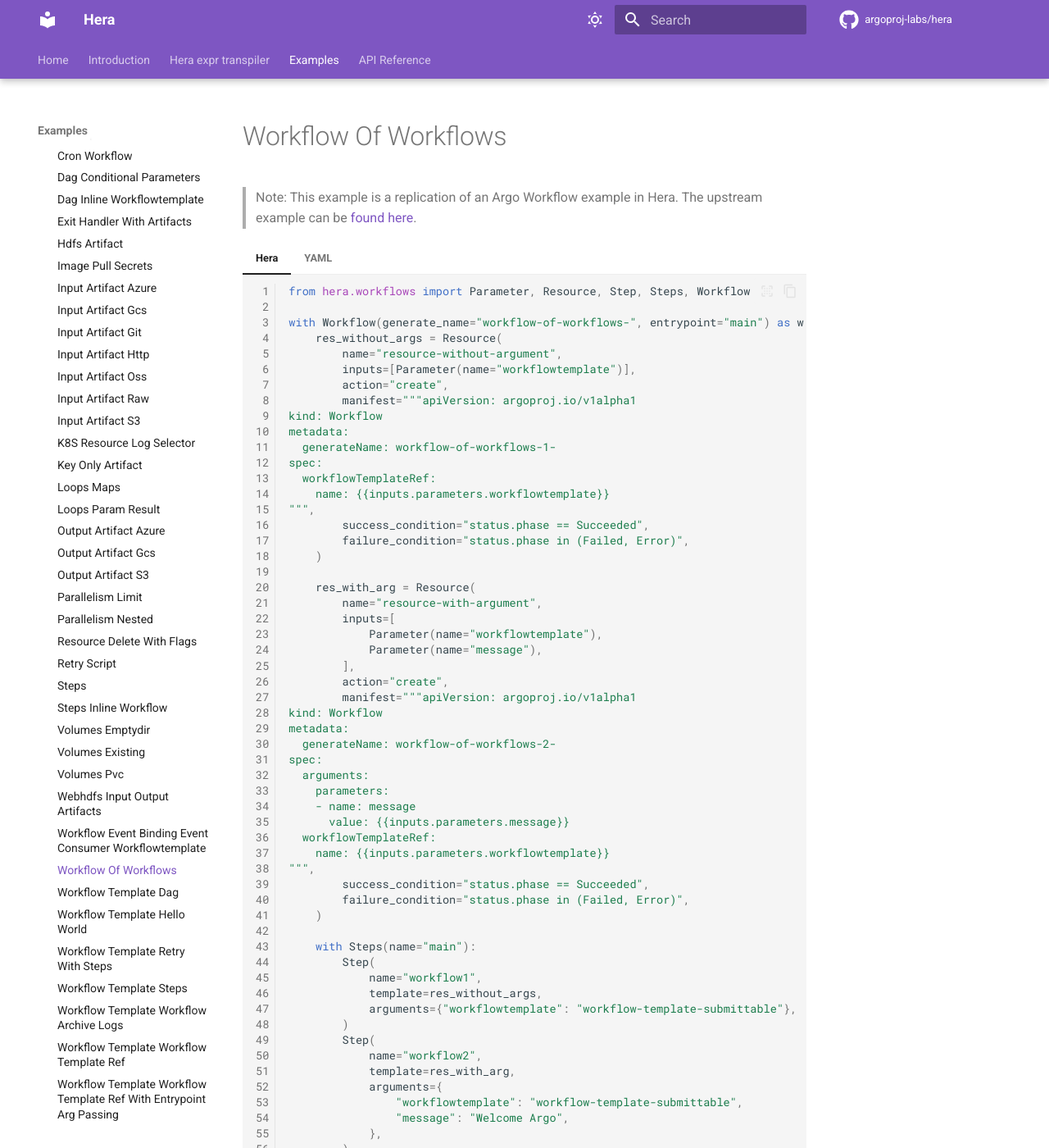
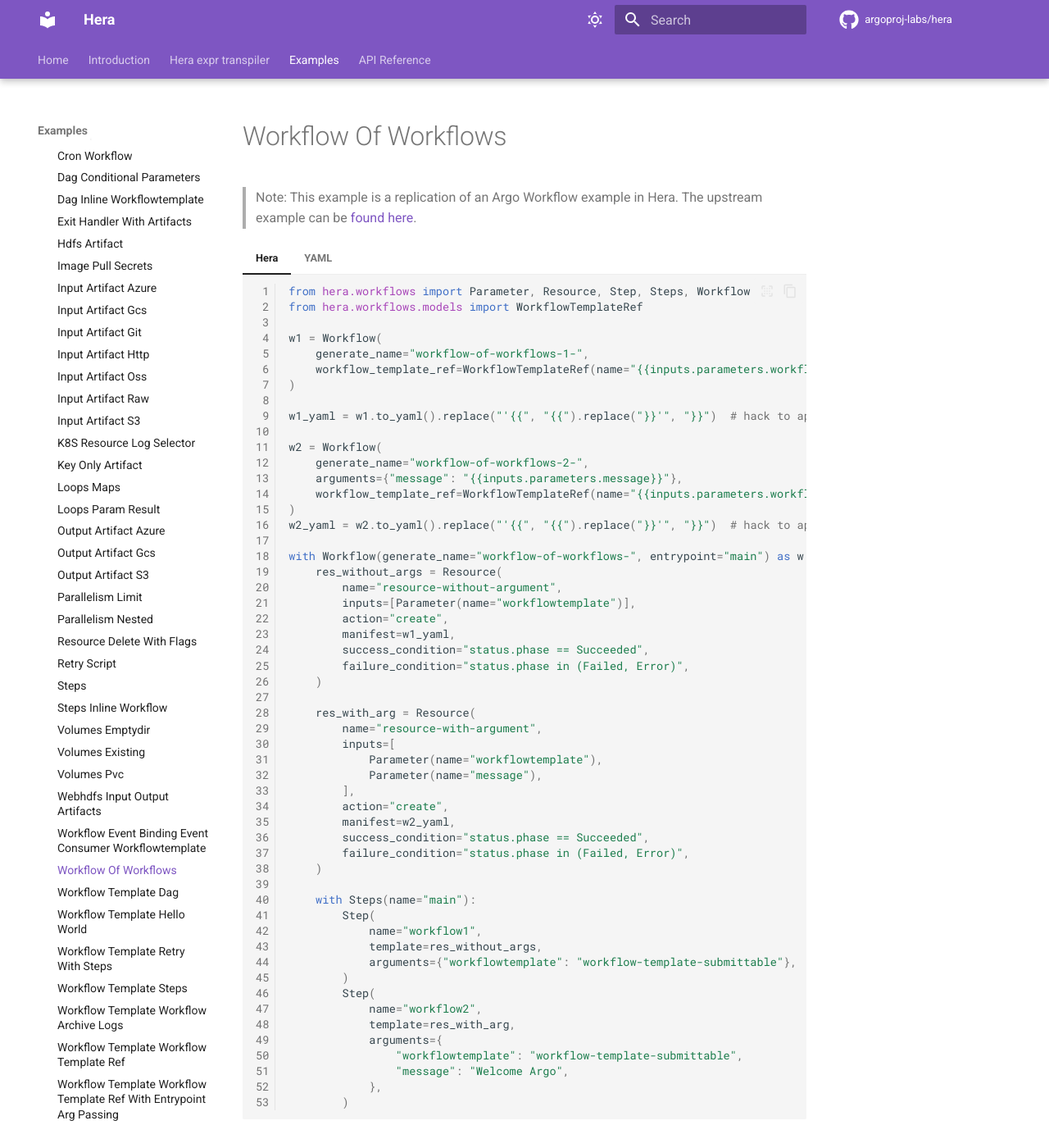
Before and after one commit to argoproj-labs/hera, an MkDocs documentation site: the page built from docs/examples/workflows/upstream/workflow_of_workflows.md, in a window 1280 px wide and 1400 px high. Shown: the whole window at 82% size. Built offline with MkDocs 1.6.1 and Material for MkDocs 9.7.7, drawn with Linux system fonts in a browser that asks for light colours; comment, search, counter and statistics services are not loaded; the version menu is left out.

Commit message:
Construct Workflow resource manifests with Hera Workflows
Signed-off-by: Elliot Gunton <egunton@bloomberg.net>

````diff
--- a/docs/examples/workflows/upstream/workflow_of_workflows.md
+++ b/docs/examples/workflows/upstream/workflow_of_workflows.md
@@ -9,20 +9,28 @@
 
     ```python linenums="1"
     from hera.workflows import Parameter, Resource, Step, Steps, Workflow
+    from hera.workflows.models import WorkflowTemplateRef
+
+    w1 = Workflow(
+        generate_name="workflow-of-workflows-1-",
+        workflow_template_ref=WorkflowTemplateRef(name="{{inputs.parameters.workflowtemplate}}"),
+    )
+
+    w1_yaml = w1.to_yaml().replace("'{{", "{{").replace("}}'", "}}")  # hack to appease raw yaml string comparison
+
+    w2 = Workflow(
+        generate_name="workflow-of-workflows-2-",
+        arguments={"message": "{{inputs.parameters.message}}"},
+        workflow_template_ref=WorkflowTemplateRef(name="{{inputs.parameters.workflowtemplate}}"),
+    )
+    w2_yaml = w2.to_yaml().replace("'{{", "{{").replace("}}'", "}}")  # hack to appease raw yaml string comparison
 
     with Workflow(generate_name="workflow-of-workflows-", entrypoint="main") as w:
         res_without_args = Resource(
             name="resource-without-argument",
             inputs=[Parameter(name="workflowtemplate")],
             action="create",
-            manifest="""apiVersion: argoproj.io/v1alpha1
-    kind: Workflow
-    metadata:
-      generateName: workflow-of-workflows-1-
-    spec:
-      workflowTemplateRef:
-        name: {{inputs.parameters.workflowtemplate}}
-    """,
+            manifest=w1_yaml,
             success_condition="status.phase == Succeeded",
             failure_condition="status.phase in (Failed, Error)",
         )
@@ -34,18 +42,7 @@
                 Parameter(name="message"),
             ],
             action="create",
-            manifest="""apiVersion: argoproj.io/v1alpha1
-    kind: Workflow
-    metadata:
-      generateName: workflow-of-workflows-2-
-    spec:
-      arguments:
-        parameters:
-        - name: message
-          value: {{inputs.parameters.message}}
-      workflowTemplateRef:
-        name: {{inputs.parameters.workflowtemplate}}
-    """,
+            manifest=w2_yaml,
             success_condition="status.phase == Succeeded",
             failure_condition="status.phase in (Failed, Error)",
         )
````
Also changed, not shown: 1 other file.
